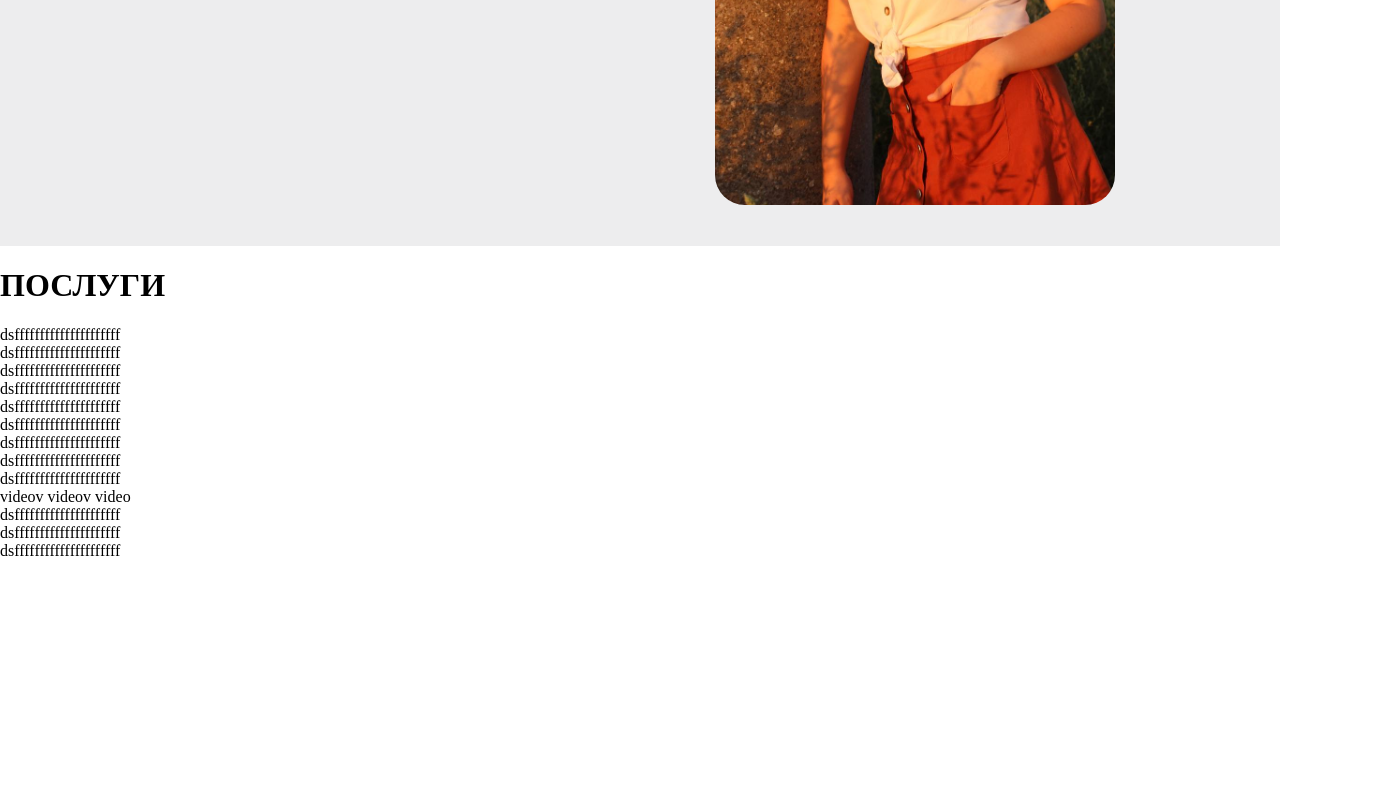
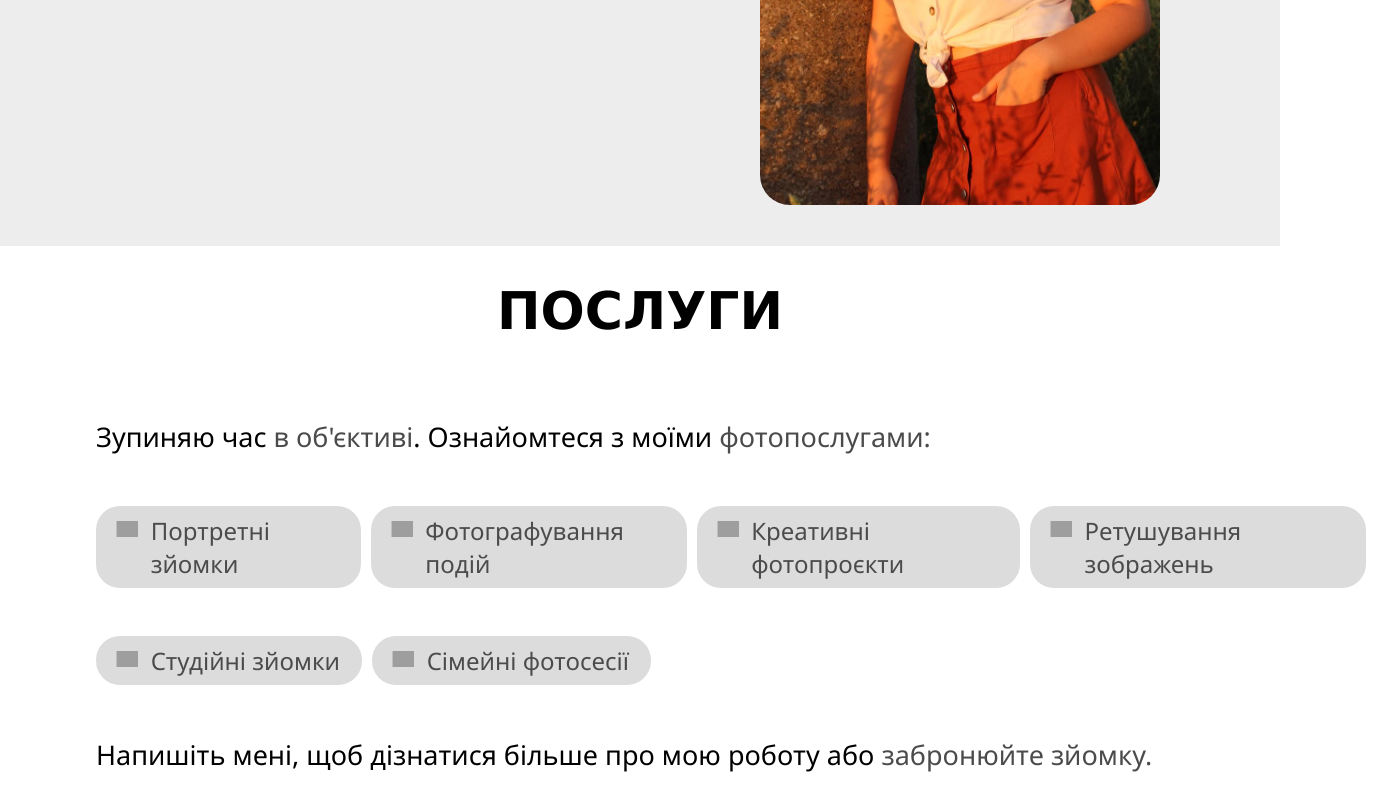
Before and after one commit to Ep1xo/katyas-site, a React (Create React App) app: page / in a window 1280 px wide. Shown: the part 534-1334 px from the top of the page, 1376 px wide, since content can reach past the window. Before the commit the page ends 1094 px from the top, so only its background shows below. Built offline with nearby package versions, Linux system fonts and the light colour scheme.

Commit message:
services block is ready

```diff
--- a/src/App.js
+++ b/src/App.js
@@ -33,47 +33,35 @@ function App() {
         <div><img style={{height:"600px", borderRadius:"30px", marginLeft:"vw"}} src="/images/all/Katerinn_MAIN_PHOTO.jpg"/></div>
       </div>
 
-      <div className="services-block">
-        <h1>ПОСЛУГИ</h1>
-        <div>
-          dsfffffffffffffffffffff
-        </div>
-        <div>
-          dsfffffffffffffffffffff
-        </div>
-        <div>
-          dsfffffffffffffffffffff
-        </div>
-        <div>
-          dsfffffffffffffffffffff
-        </div>
-        <div>
-          dsfffffffffffffffffffff
-        </div>
-        <div>
-          dsfffffffffffffffffffff
-        </div>
+      <div className='service-block' draggable="false">
+        <h1 style={{fontSize: '52px'}}>ПОСЛУГИ</h1>
+        <div className="margin-text">
+          <p style={{fontSize: '27px'}}>
+            Зупиняю час
+            <span style={{color: '#4b4b4b'}}> в об'єктиві</span>. Ознайомтеся з моїми
+            <span style={{color: '#4b4b4b'}}> фотопослугами:</span>
+          </p>
 
-        <div>
-          dsfffffffffffffffffffff
-        </div>
-        <div>
-          dsfffffffffffffffffffff
-        </div>
-                <div>
-          dsfffffffffffffffffffff
-        </div>
-        videov
+          <div style={{display:'flex'}}>
+            <p className='tag'><p className='tag-icon'/>
+            Портретні зйомки</p>
+            <p className='tag'><p className='tag-icon'/>
+            Фотографування подій</p>
+            <p className='tag'><p className='tag-icon'/>
+            Креативні фотопроєкти</p>
+            <p className='tag'><p className='tag-icon'/>
+            Ретушування зображень</p>
+          </div>
+          <div style={{display:'flex'}}>
+            <p className='tag'><p className='tag-icon'/>
+            Студійні зйомки</p>
+            <p className='tag'><p className='tag-icon'/>
+            Сімейні фотосесії</p>
+          </div>
 
-        videov
-        video        <div>
-          dsfffffffffffffffffffff
-        </div>
-        <div>
-          dsfffffffffffffffffffff
-        </div>
-        <div>
-          dsfffffffffffffffffffff
+          <p style={{fontSize:"27px"}}>
+            Напишіть мені, щоб дізнатися більше про мою роботу або <span style={{color:"#4b4b4b", cursor:"pointer"}} onClick={openContactWindow}>забронюйте зйомку.</span>
+          </p>
         </div>
       </div>
     </>
--- a/src/index.css
+++ b/src/index.css
@@ -196,7 +196,7 @@ header{
   align-items: center;
 
   height: 680px;
-  width: auto;
+  width: 100%;
 
   font-family:'Trebuchet MS', 'Lucida Sans Unicode', 'Lucida Grande', 'Lucida Sans', Arial, sans-serif;
 
@@ -207,6 +207,8 @@ header{
 
 .welcome-block h1{
   font-size: 50px;
+
+  margin-right: 7vw;
 }
 
 .welcome-block h2{
@@ -215,3 +217,55 @@ header{
 }
 
 /*      ----SERVICES BLOCK----     */
+
+.service-block{
+  height: 500px;
+  margin-left: -5vw;
+  margin-right: -5vw;
+  padding: 0 5vw;
+  background: #ffffff;
+  align-content: center;
+
+  display: flex;
+  flex-direction: column;
+  align-items: center;
+}
+
+.margin-text{
+  width: 100%;
+  padding-left: 15vw;
+  background: #ffffff;
+
+  font-family:'Segoe UI', Tahoma, Geneva, Verdana, sans-serif;
+}
+
+.service-block h1{
+  display: flex;
+  align-items: center;
+  justify-content: center;
+
+  margin-bottom: 50px;
+
+  font-family: 'Lucida Sans', 'Lucida Sans Regular', 'Lucida Grande', 'Lucida Sans Unicode', Geneva, Verdana, sans-serif;
+}
+
+.service-block .tag{
+  display: flex;
+  font-size: 24px;
+  font-weight: 500;
+  background: #dddcdd;
+  color: #4b4b4b;
+  padding: 8px 22px 8px 8px;
+  border-radius: 24px;
+  margin-right: 10px;
+}
+
+.service-block .tag .tag-icon{
+  margin: -10px;
+  padding: 0;
+  position: relative;
+  content: url(C:\Users\Ivan\Desktop\kate\katyas-site\public/icons/check.png);
+  background: none;
+  scale: 0.33;
+  height: 50px;
+}
```
Also changed, not shown: public/icons/check.png.
